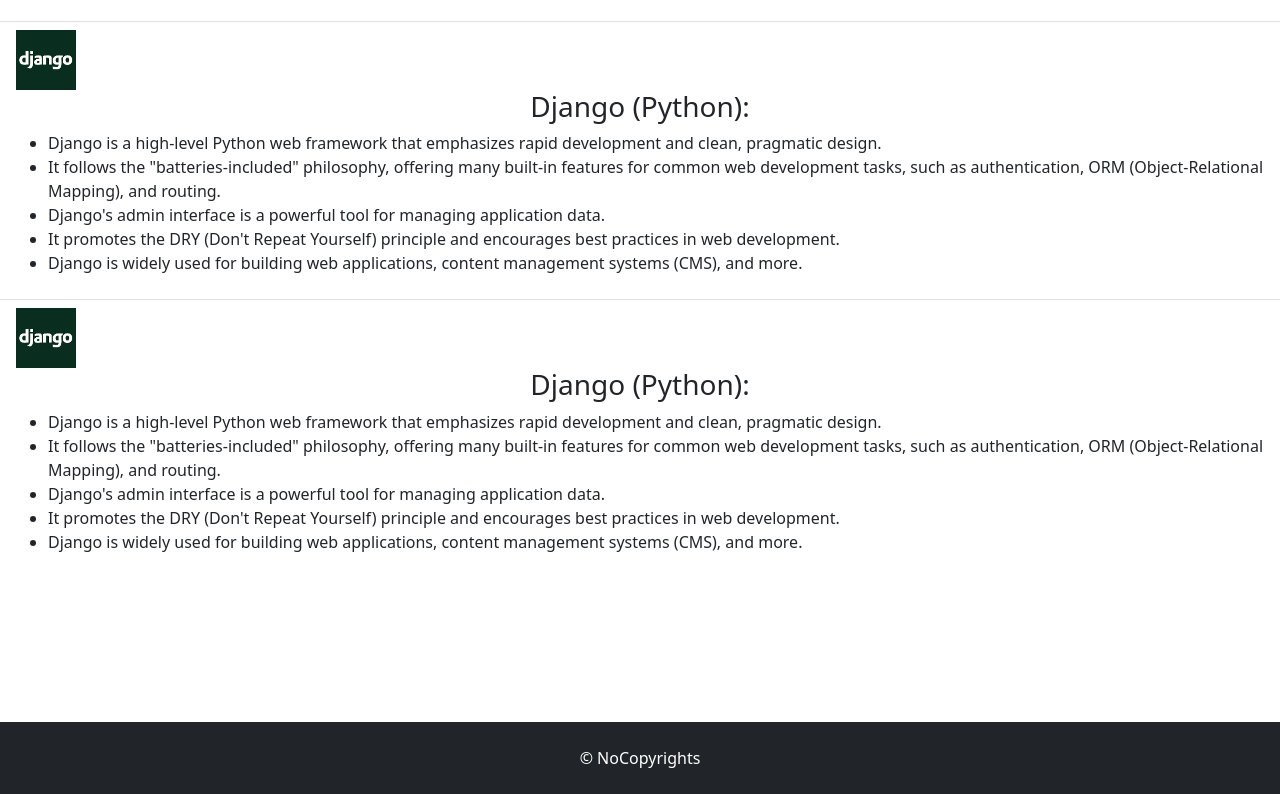
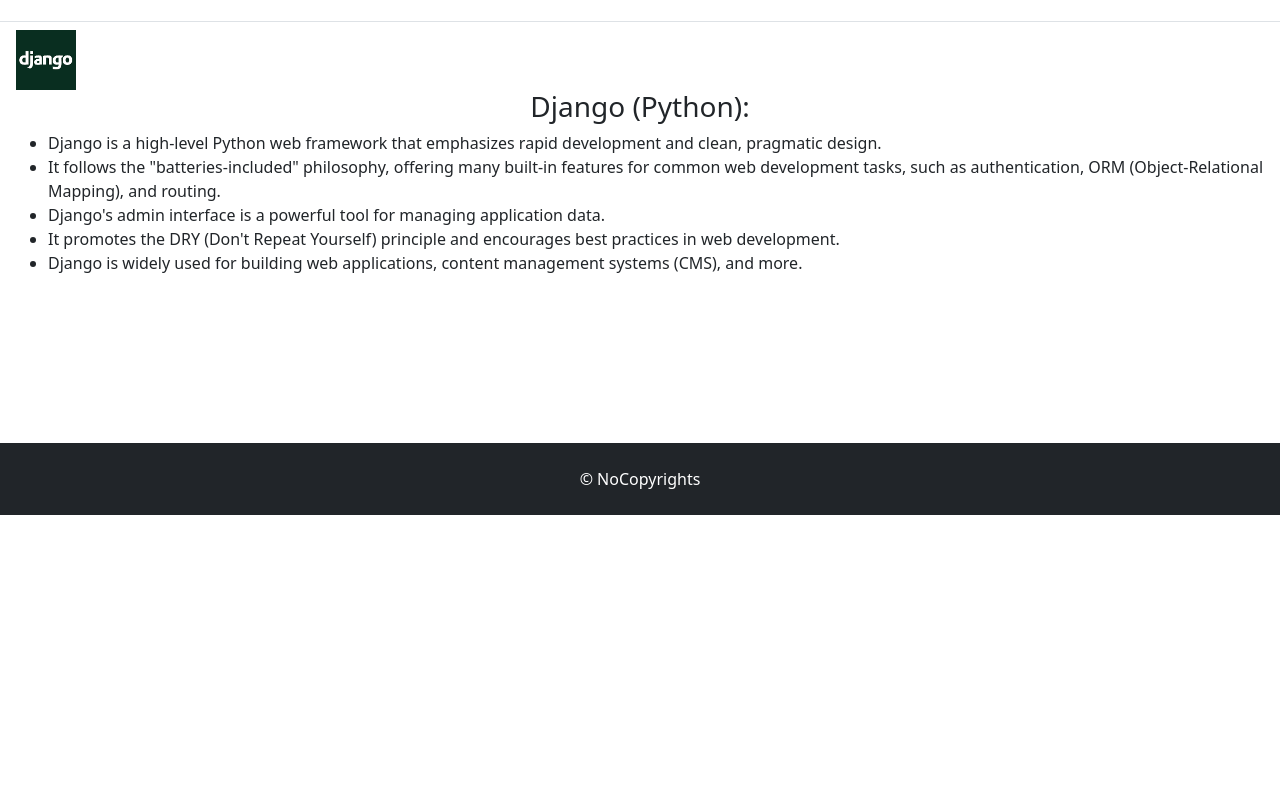
Before and after one commit to QBasy/WebTech, a plain HTML site: page html/frameworks.html in a window 1280 px wide. Shown: the part 1218-2012 px from the top of the page. After the commit the page ends 1733 px from the top, so only its background shows below. Drawn offline with nearby package versions, Linux system fonts and the light colour scheme.

Commit message:
not first commit

```diff
--- a/css/styles.css
+++ b/css/styles.css
@@ -65,6 +65,11 @@
     height: 60px;
 }
 
+.language-logo-go img {
+    width: 90px;
+    height: 60px;
+}
+
 .content {
     text-align: center;
     margin-top: 30px;
--- a/html/frameworks.html
+++ b/html/frameworks.html
@@ -116,19 +116,6 @@
             </ul>
         </span>
     </a>
-    <a href="" class="list-group-item">
-        <span class="language-logo">
-            <img src="../images/Django.png" alt="Django">
-            <h3 style="text-align: center">Django (Python):</h3>
-            <ul>
-                <li>Django is a high-level Python web framework that emphasizes rapid development and clean, pragmatic design.</li>
-                <li>It follows the "batteries-included" philosophy, offering many built-in features for common web development tasks, such as authentication, ORM (Object-Relational Mapping), and routing.</li>
-                <li>Django's admin interface is a powerful tool for managing application data.</li>
-                <li>It promotes the DRY (Don't Repeat Yourself) principle and encourages best practices in web development.</li>
-                <li>Django is widely used for building web applications, content management systems (CMS), and more.</li>
-            </ul>
-        </span>
-    </a>
 </div>
 <br><br><br><br>
 <div class = "mt-5 p-4 bg-dark text-white text-center">&copy; NoCopyrights</div>
```
Also changed, not shown: html/languages.html (+1 -1 lines), html/mainpage.html (+1 -1 lines).
